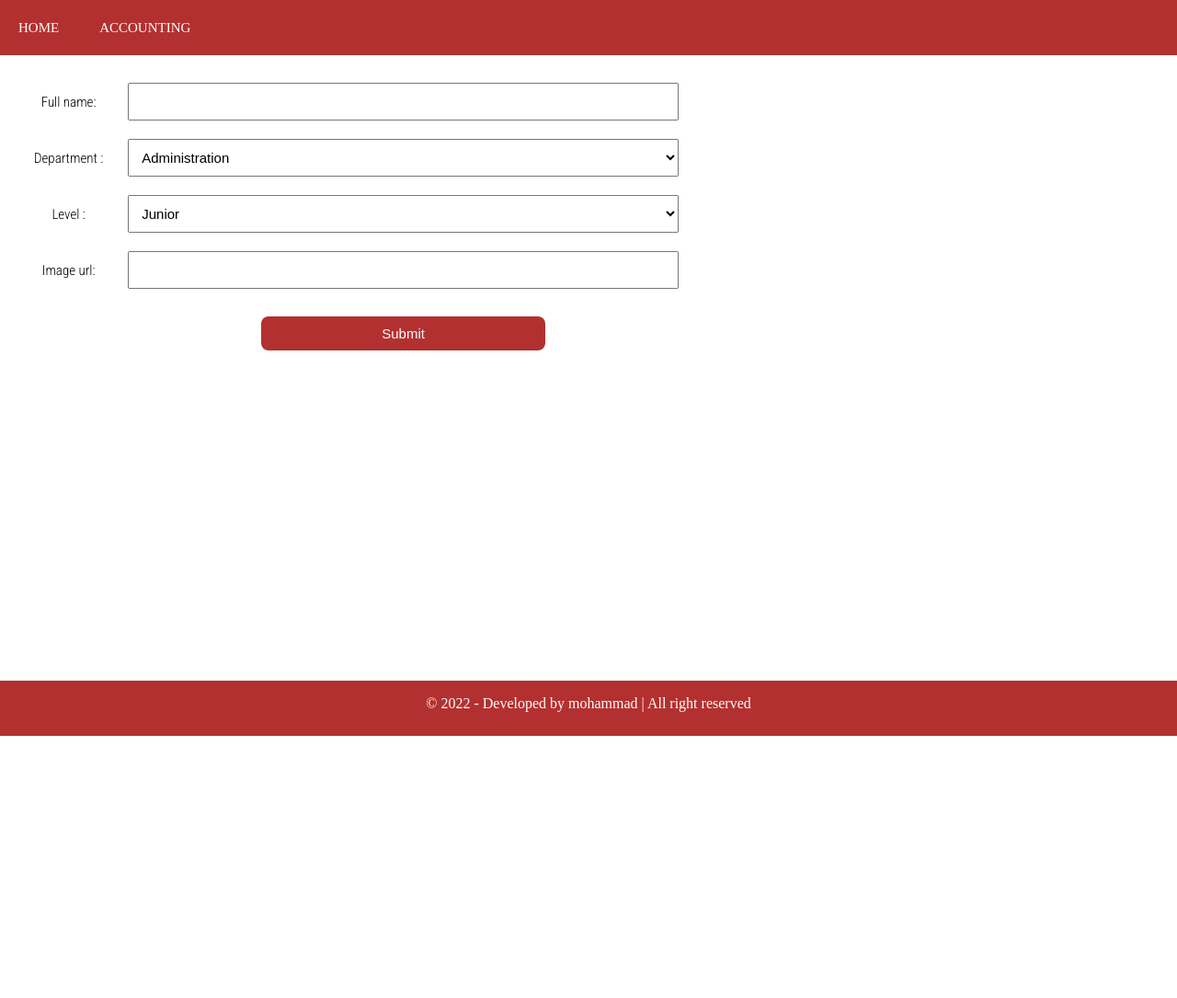
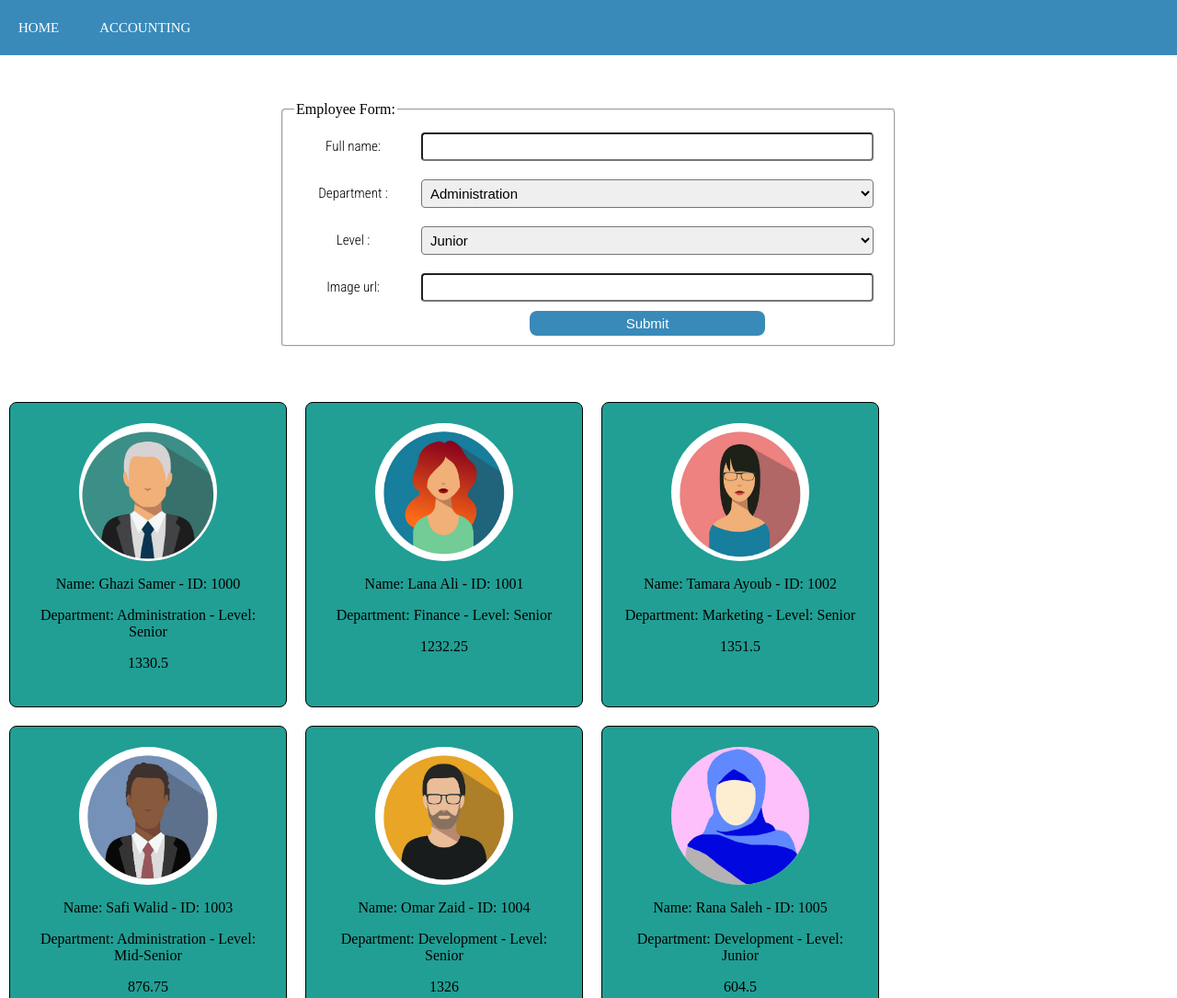
Before and after one commit to Mohammadsarairha/HR-management-system, a plain HTML site: page index.html in a window 1280 px wide. Shown: the top 1085 px of the page at 92% size. Before the commit the page ends 800 px from the top, so only its background shows below. Drawn offline with Linux system fonts and the light colour scheme.

Commit message:
fix some issue

```diff
--- a/index.html
+++ b/index.html
@@ -6,7 +6,6 @@
         <meta http-equiv="X-UA-Compatible" content="IE=edge">
         <meta name="viewport" content="width=device-width, initial-scale=1.0">
         <link rel="stylesheet" href="style/index.css">
-
         <title>Document</title>
     </head>
 
@@ -19,29 +18,33 @@
         </header>
         <main>
             <div class="mainDiv">
+                <fieldset class="fieldForm">
+                    <legend>Employee Form:</legend>
                     <form id="empForm">
                         <label for="fname">Full name:</label>
                         <input type="text" id="fname" name="fname">
                         <label for="department">Department :</label>
                         <select name="department " id="department">
-                        <option value="administration">Administration</option>
-                        <option value="marketing">Marketing</option>
-                        <option value="development">Development</option>
-                        <option value="finance">Finance</option>
+                            <option value="Administration">Administration</option>
+                            <option value="Marketing">Marketing</option>
+                            <option value="Development">Development</option>
+                            <option value="Finance">Finance</option>
                         </select>
                         <label for="level">Level :</label>
                         <select name="level " id="level">
-                        <option value="junior">Junior</option>
-                        <option value="midSenior">Mid-Senior</option>
-                        <option value="senior">Senior</option>
+                            <option value="Junior">Junior</option>
+                            <option value="Mid-Senior">Mid-Senior</option>
+                            <option value="Senior">Senior</option>
                         </select>
                         <label for="imgUrl">Image url:</label>
                         <input type="text" id="imgUrl" name="imgUrl">
                         <label for=""></label>
                         <input type="submit" id="submit" name="submit" value="Submit">
                     </form>
+                </fieldset>
             </div>
-            <div class="flexCard" id="flexDiv">
+
+            <div class="flexDiv" id="flexDiv">
 
             </div>
         </main>
--- a/js/app.js
+++ b/js/app.js
@@ -1,28 +1,67 @@
 
 let form = document.getElementById("empForm");
 let empDiv = document.getElementById("flexDiv");
+let startEmpId = 1000;
+let allEmployee = [];
 
-let allEmployee = [];
 function employee(fullName, department, level, imageUrl) {
+    this.employeeID = 0;
     this.fullName = fullName;
     this.department = department;
     this.level = level;
     this.imageUrl = imageUrl;
+    this.salary = 0;
     allEmployee.push(this);
 };
 
-employee.prototype.salary = function (min, max) {
-    let totalsaly = (Math.floor(Math.random() * (min - max + 1)) + min);
-    this.salary = (totalsaly - totalsaly * 0.075);
+//----------Generate a unique id--------//
+function generateId() {
+    return startEmpId++;
+}
+employee.prototype.getId = function () {
+    this.employeeID = generateId();
+}
+//----------Generate a unique id--------//
+
+
+employee.prototype.generateSalary = function () {
+    let min;
+    let max;
+
+    if (this.level == "Senior") {
+        min = 1500;
+        max = 2000;
+    } else if (this.level == "Mid-Senior") {
+        min = 1000;
+        max = 1500;
+    } else {
+        min = 500;
+        max = 1000;
+    }
+    let randomSalary = Math.floor((Math.random() * (max - min + 1)) + min);
+    randomSalary *= 0.75;
+    this.salary = randomSalary;
 }
 
-employee.prototype.employeeID = function () {
-    this.employeeID = Math.floor(1000 + Math.random() * 9000);
-}
+//---------Add Employees-------//
+
+let ghaze = new employee("Ghazi Samer", "Administration", "Senior", "./assets/img/Ghazi.jpg");
+let lana = new employee("Lana Ali", "Finance", "Senior", "./assets/img/Lana.jpg");
+let tamara = new employee("Tamara Ayoub", "Marketing", "Senior", "./assets/img/Tamara.jpg");
+let safi = new employee("Safi Walid", "Administration", "Mid-Senior", "./assets/img/Safi.jpg");
+let omar = new employee("Omar Zaid", "Development", "Senior", "./assets/img/Omar.jpg");
+let rana = new employee("Rana Saleh", "Development", "Junior", "./assets/img/Rana.jpg");
+let hadi = new employee("Hadi Ahmad", "Finance", "Mid-Senior", "./assets/img/Hadi.jpg");
+let rania = new employee("Lana Ali", "Finance", "Senior", "./assets/img/Lana.jpg");
+//---------Add Employees-------//
+
+
+//---------Render all employees in DOM ---------------//
 
 employee.prototype.render = function () {
 
     let div = document.createElement("div");
+    div.setAttribute('class', "flexCard");
     empDiv.appendChild(div);
 
     let image = document.createElement("img");
@@ -30,19 +69,22 @@ employee.prototype.render = function () {
     div.appendChild(image);
 
     let name = document.createElement("p");
-    name.textContent = `Name: ${this.fullName}-ID: ${this.employeeID}`;
+    name.textContent = `Name: ${this.fullName} - ID: ${this.employeeID}`;
     div.appendChild(name);
 
     let dept = document.createElement("p");
-    dept.textContent = `Department: ${this.department}-ID: ${this.level}`;
+    dept.textContent = `Department: ${this.department} - Level: ${this.level}`;
     div.appendChild(dept);
 
     let salry = document.createElement("p");
-    dept.textContent = ` ${this.salary}`;
+    salry.textContent = ` ${this.salary}`;
     div.appendChild(salry);
+}
+
+//---------Render all employees in DOM ---------------//
 
 
-}
+//------------------Submit event------------------//
 
 form.addEventListener("submit", handelSubmit);
 
@@ -53,16 +95,19 @@ function handelSubmit(event) {
     let level = event.target.level.value;
     let img = event.target.imgUrl.value;
     let newEmp = new employee(name, dept, level, img);
-    newEmp.employeeID();
+    newEmp.getId();
+    newEmp.generateSalary();
     renderAll();
     form.reset();
 }
 
-
+//------------------Submit event------------------//
 
 function renderAll() {
     empDiv.innerHTML = "";
     for (let i = 0; i < allEmployee.length; i++) {
+        allEmployee[i].getId();
+        allEmployee[i].generateSalary();
         allEmployee[i].render();
     }
 };
--- a/style/index.css
+++ b/style/index.css
@@ -13,7 +13,7 @@ body {
     display:flex;
     align-items: center;
     height: 60px;
-    background-color:#B33030;
+    background-color:#398AB9;
     justify-content:left;
 }
 .indexh nav a{
@@ -23,68 +23,78 @@ body {
     color: #fff;
     text-decoration:none;
 }
+
+.fieldForm{
+    margin: auto;
+    width: 50%;
+    border: 1x solid black;
+    margin-top: 50px;
+    border-radius: 4px;
+}
+
 .mainDiv form {
     display: grid;
-    grid-template-columns: 1fr 85%;
-    margin-right: 40%;
-    padding: 20px;
+    grid-template-columns: 1fr 80%;
+    align-items: center;
     font-family: 'Roboto Condensed', sans-serif;
 }
 .mainDiv form input,select {
-  padding: 10px;
+  padding: 5px;
+  width: auto;
   margin: 10px;
   font-size: 15px;
+  border-radius: 4px;
 }
 
 .mainDiv form label{
+    width: auto;
     text-align: center;
-    margin: auto;
     font-size: 15px;
 }
 .mainDiv form input[type=submit]{
     width: 50%;
     margin: auto;
-    margin-top: 20px;
     border: none;
-    background-color: #B33030;
-   border-radius: 8px;
-   color: #fff;
+    background-color: #398AB9;
+    border-radius: 8px;
+    color: #fff;
  }
  .mainDiv form input[type=submit]:hover{
-     color:#B33030 ;
-     background-color: #000;
+     color:#fff ;
+     background-color: #1C658C;
  }
 
- .flexCard{
+ .flexDiv{
     display: flex;
-    flex-direction:row;
-    flex: 0 0 25%;
+    flex-wrap: wrap;
+    padding-top: 50px;
   }
 
-  .flexCard > div {
-    background-color: #24A19C;
+  .flexCard{
     margin: 10px;
-    padding: 20px;
-    font-size: 15px;
+    width: 20%;
+    padding: 22px;
+    border: 1px solid black;
+    background-color: #219F94;
+    border-radius: 8px;
   }
   .flexCard img{
     display: block;
-    margin-left: auto;
-    margin-right: auto;
+    margin: auto;
     width: 150px;
     height: 150px;
+    border-radius: 100px;
 }
-
-
 .flexCard p{
     width: auto;
     text-align: center;
 }
  .indexF{
+     display: block;
     margin-top: auto;
     align-items: center;
     height: 60px;
-    background-color:#B33030;
+    background-color:#398AB9;
     color: #fff;
     text-align: center;
 }
```
Also changed, not shown: assets/img/Ghazi.jpg (added), assets/img/Ghazi.png (deleted), assets/img/Hadi.jpg (added), assets/img/Lana.jpg (added), assets/img/Lana.png (deleted), assets/img/Omar.jpg (added), assets/img/Omar.png (deleted), assets/img/Rana.jpg (added), assets/img/Safi.jpg (added), assets/img/Safi.png (deleted), assets/img/Tamara.jpg (added), assets/img/Tamara.png (deleted), assets/img/card.png (added). Lines whose indentation alone changed are shown as unchanged.
